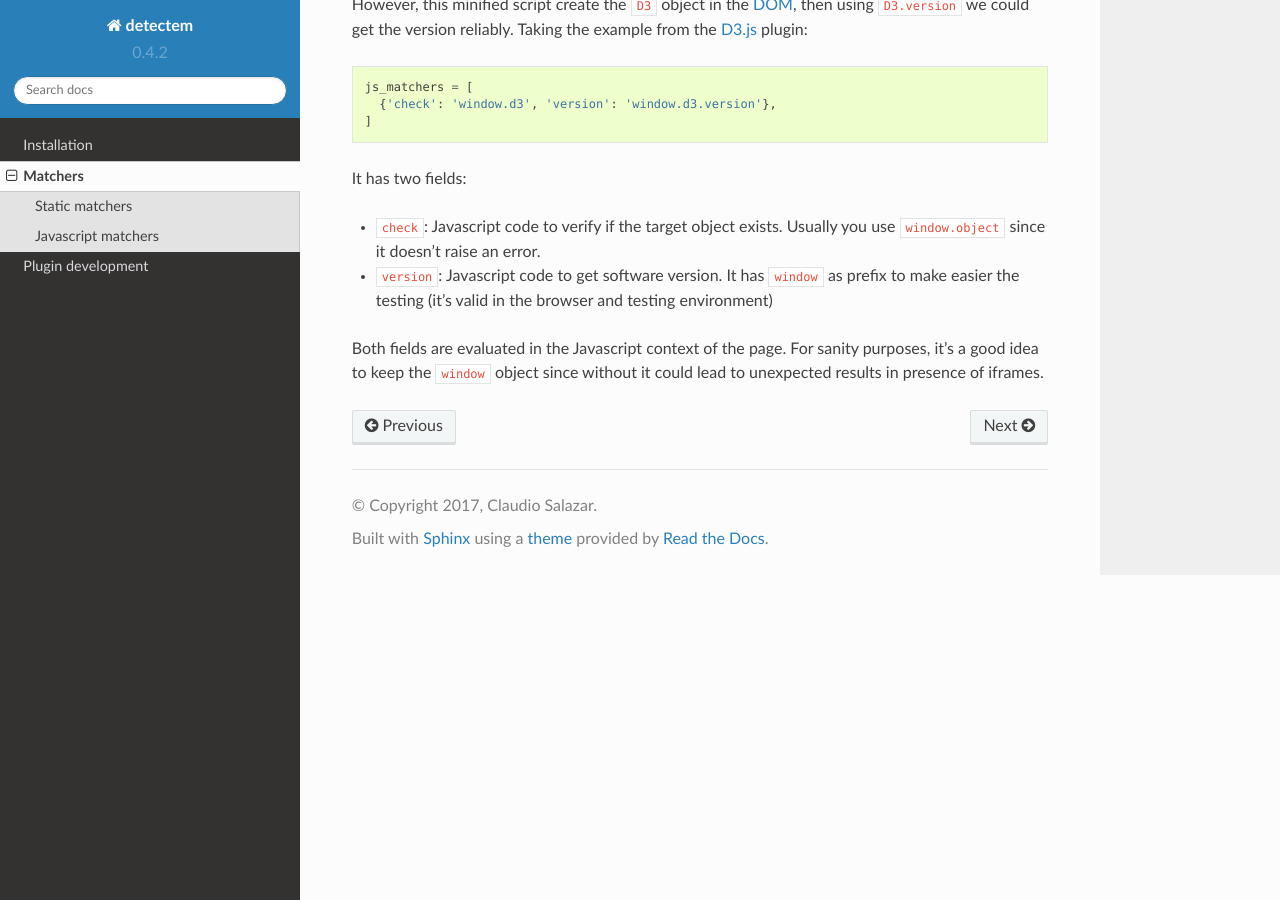
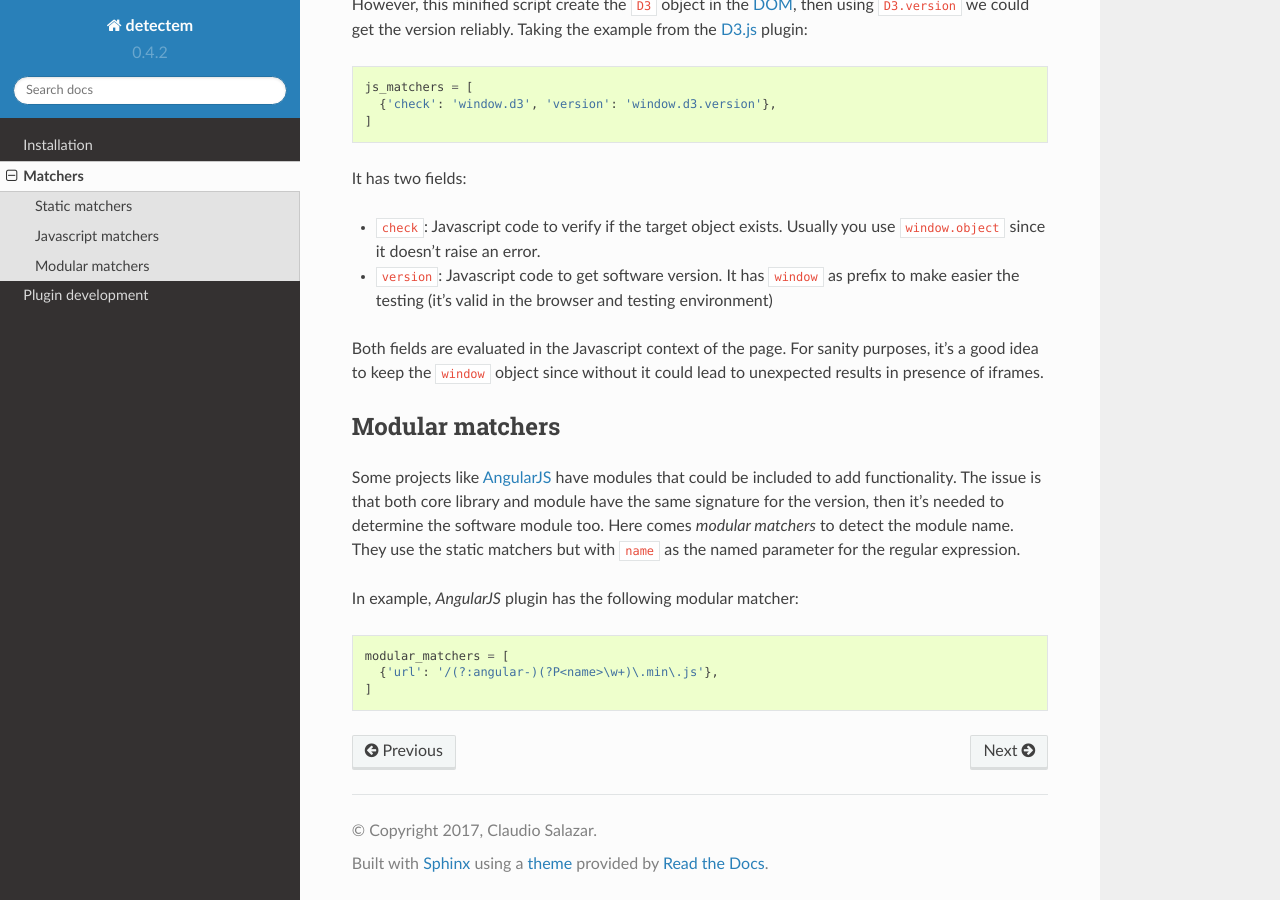
Before and after one commit to alertot/detectem, a Sphinx documentation site: the page built from docs/matchers.rst, in a window 1280 px wide and 900 px high, scrolled down 791 px. Built offline with Sphinx 7.4.7 and the Read the Docs theme 2.0.0, drawn with Linux system fonts in a browser that asks for light colours.

Commit message:
Add documentation about modular matchers

```diff
--- a/docs/matchers.rst
+++ b/docs/matchers.rst
@@ -64,5 +64,28 @@ For sanity purposes,
 it's a good idea to keep the ``window`` object
 since without it could lead to unexpected results in presence of iframes.
 
+
+Modular matchers
+^^^^^^^^^^^^^^^^
+
+Some projects like AngularJS_ have modules that could be included
+to add functionality.
+The issue is that both core library and module
+have the same signature for the version,
+then it's needed to determine the software module too.
+Here comes *modular matchers* to detect the module name.
+They use the static matchers but with ``name``
+as the named parameter for the regular expression.
+
+In example, *AngularJS* plugin has the following modular matcher:
+
+.. code-block:: python
+
+  modular_matchers = [
+    {'url': '/(?:angular-)(?P<name>\w+)\.min\.js'},
+  ]
+
+
 .. _DOM: https://en.wikipedia.org/wiki/Document_Object_Model
 .. _D3.js: https://d3js.org/
+.. _AngularJS: https://angularjs.org/
```
